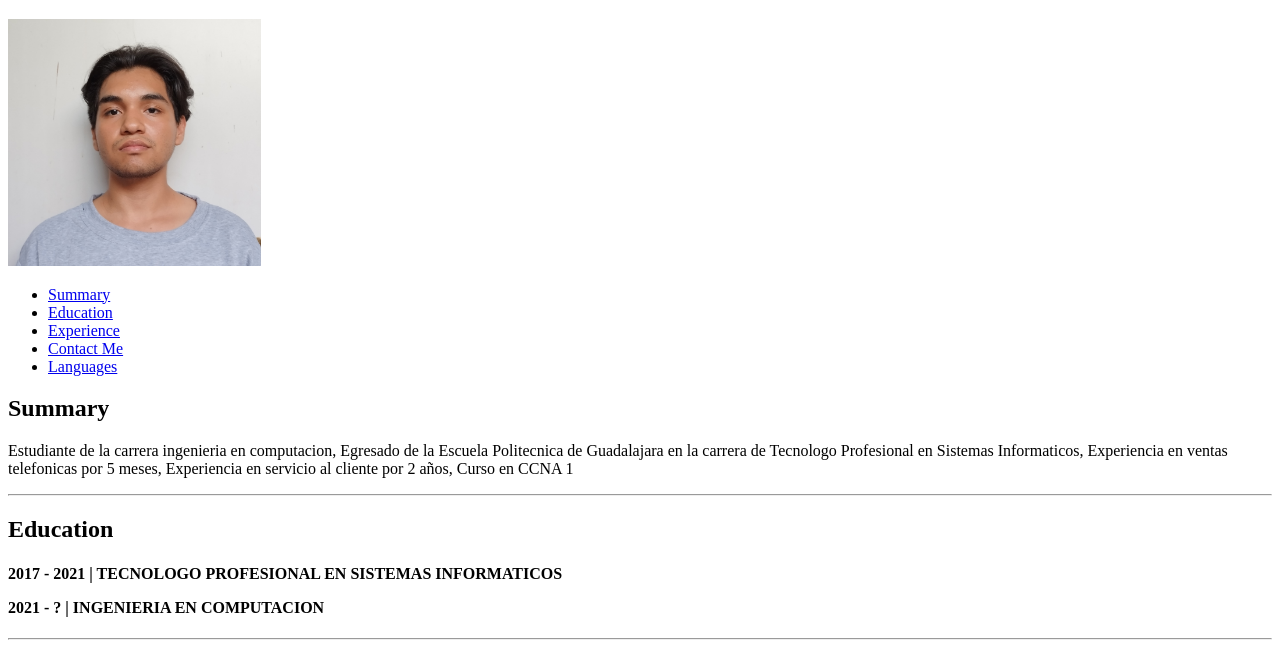
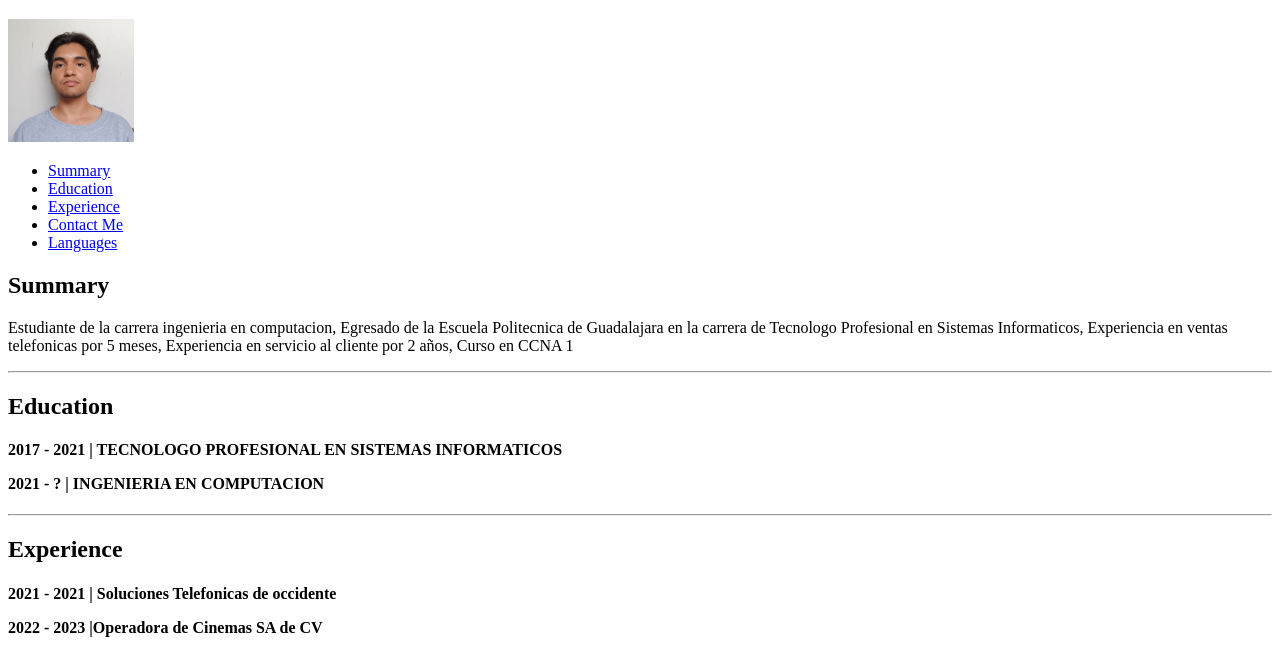
Before and after one commit to DFisher97/CVU1, a plain HTML site: page index.html in a window 1280 px wide. Shown: the part 61-718 px from the top of the page. Drawn offline with Linux system fonts and the light colour scheme.

Commit message:
Update index.html

```diff
--- a/index.html
+++ b/index.html
@@ -7,7 +7,7 @@
 </head>
 <body>
     <h1>Pablo Sebastian Rodriguez Fermin</h1>
-    <img style="width: 20%;"src="./1696286106952.jpg" alt="Foto propia">
+    <img style="width: 10%;"src="./1696286106952.jpg" alt="Foto propia">
     <ul>
         <li> <a href="#Summary">Summary</a></li>
         <li><a href="#Education">Education</a></li>
```
